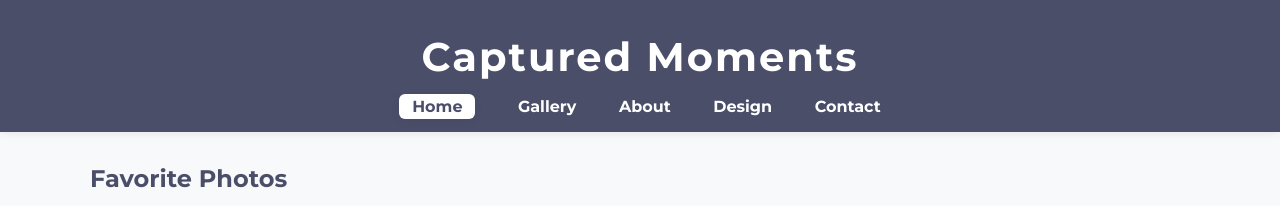
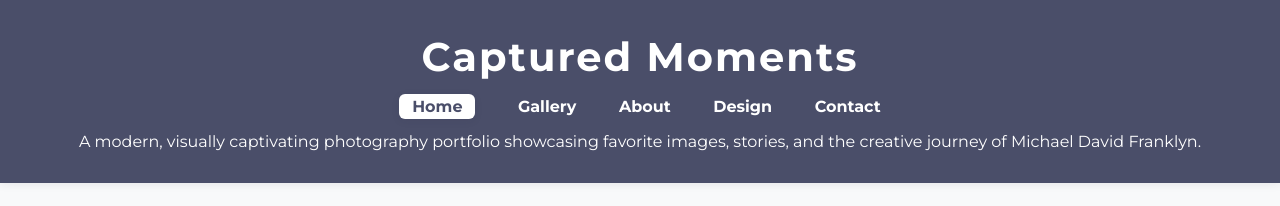
Before and after one commit to Michael-Franklyn-MDF/Photography, a plain HTML site: page index.html in a window 1280 px wide. Shown: the top 206 px of the page. Drawn offline with Linux system fonts and the light colour scheme.

Commit message:
Website Description addition

```diff
--- a/index.html
+++ b/index.html
@@ -17,6 +17,7 @@
   <a href="design.html">Design</a>
   <a href="contact.html">Contact</a>
     </nav>
+    <p class="site-description">A modern, visually captivating photography portfolio showcasing favorite images, stories, and the creative journey of Michael David Franklyn.</p>
   </header>
   <main>
     <section id="gallery">
```
